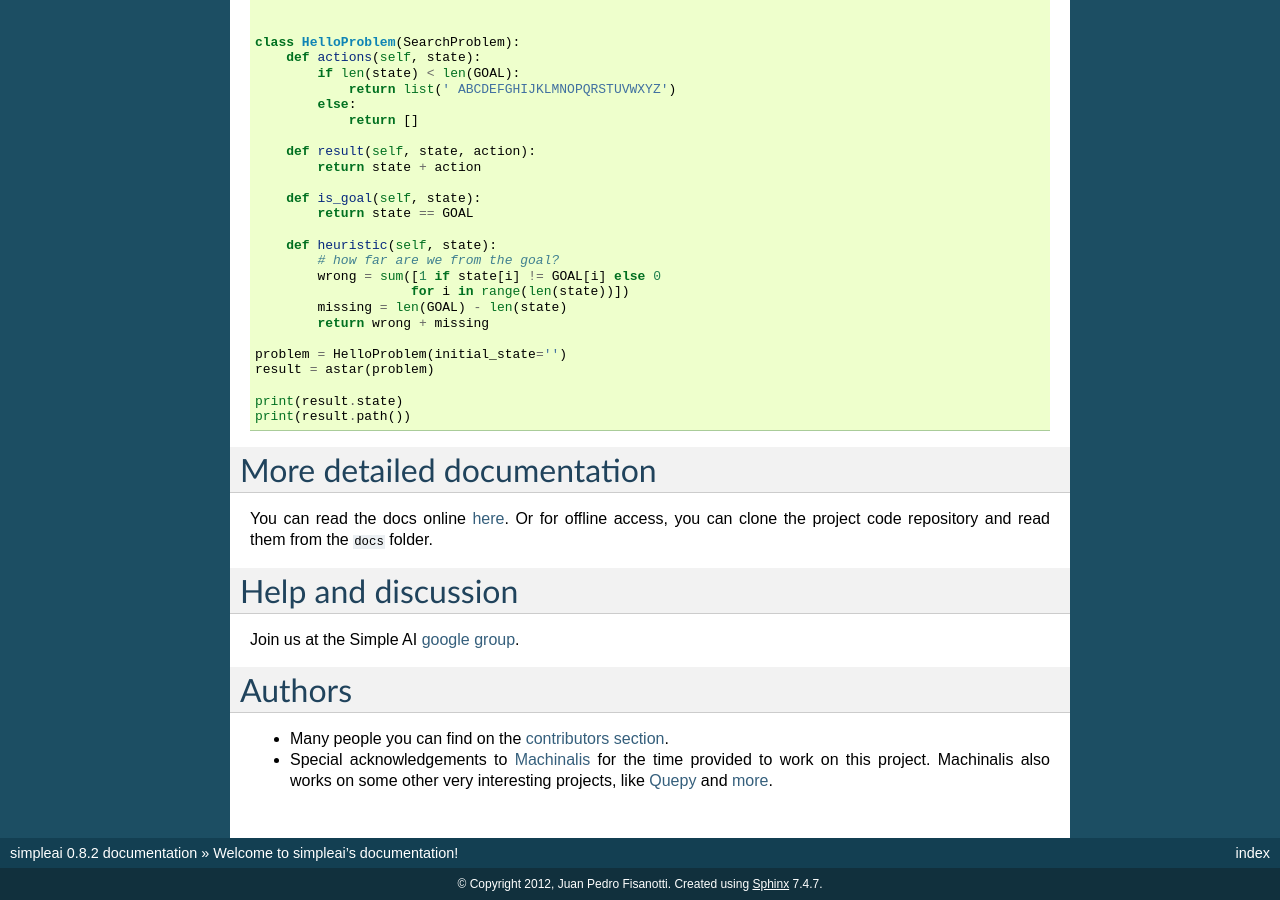
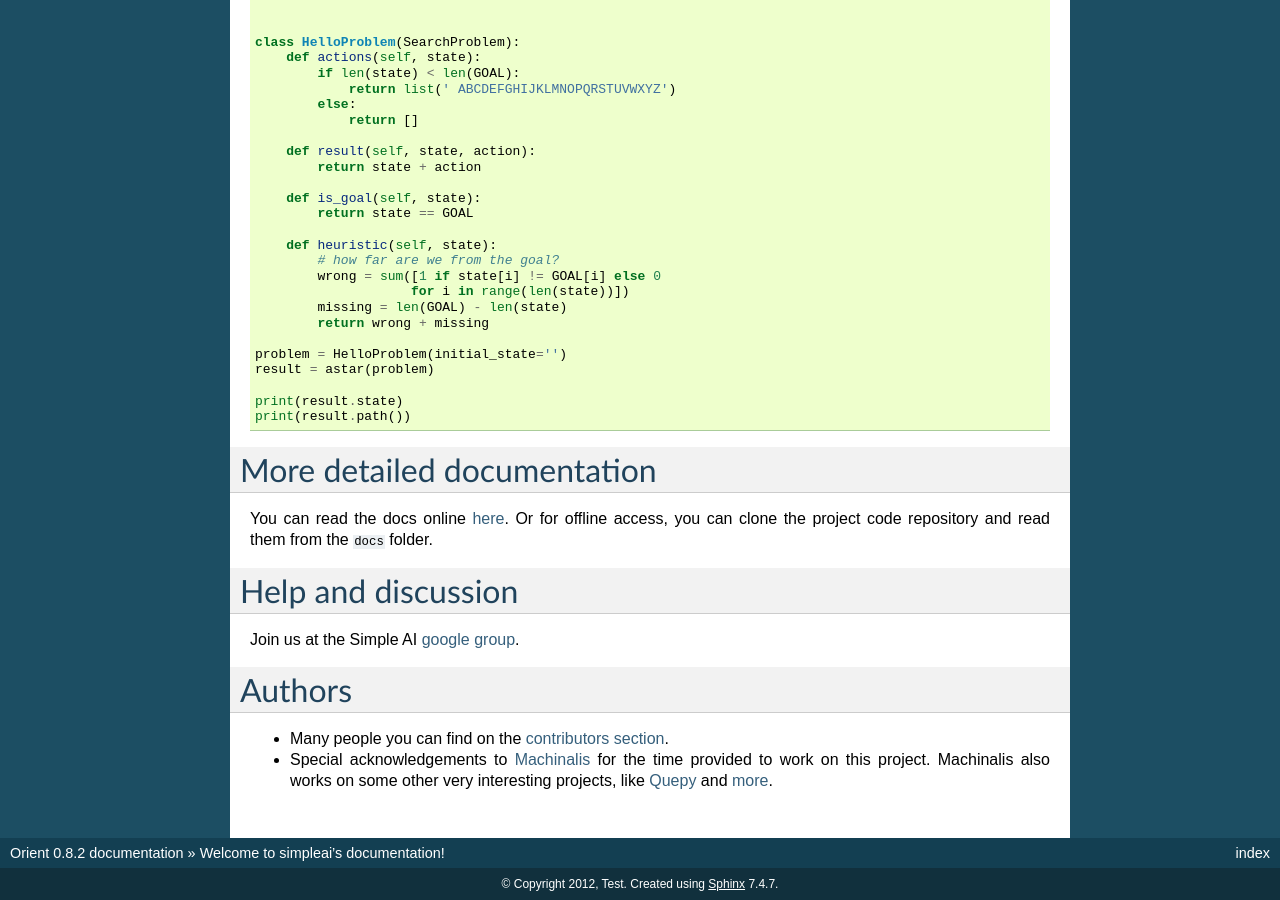
Before and after one commit to OrientDaNang/orientdanang.github.io, a Sphinx documentation site: the page built from docs/index.rst, in a window 1280 px wide and 900 px high, scrolled down 1181 px. Built offline with Sphinx 7.4.7, drawn with Linux system fonts in a browser that asks for light colours; some of the changed text lies outside the part shown.

Commit message:
Update conf.py

```diff
--- a/docs/conf.py
+++ b/docs/conf.py
@@ -41,8 +41,8 @@ source_suffix = '.rst'
 master_doc = 'index'
 
 # General information about the project.
-project = u'simpleai'
-copyright = u'2012, Juan Pedro Fisanotti'
+project = u'Orient'
+copyright = u'2012, Test'
 
 # The version info for the project you're documenting, acts as replacement for
 # |version| and |release|, also used in various other places throughout the
@@ -229,7 +229,7 @@ man_pages = [
 #  dir menu entry, description, category)
 texinfo_documents = [
   ('index', 'simpleai', u'simpleai Documentation',
-   u'Juan Pedro Fisanotti', 'simpleai', 'One line description of project.',
+   u'hallo', 'simpleai', 'One line description of project.',
    'Miscellaneous'),
 ]
 
```
